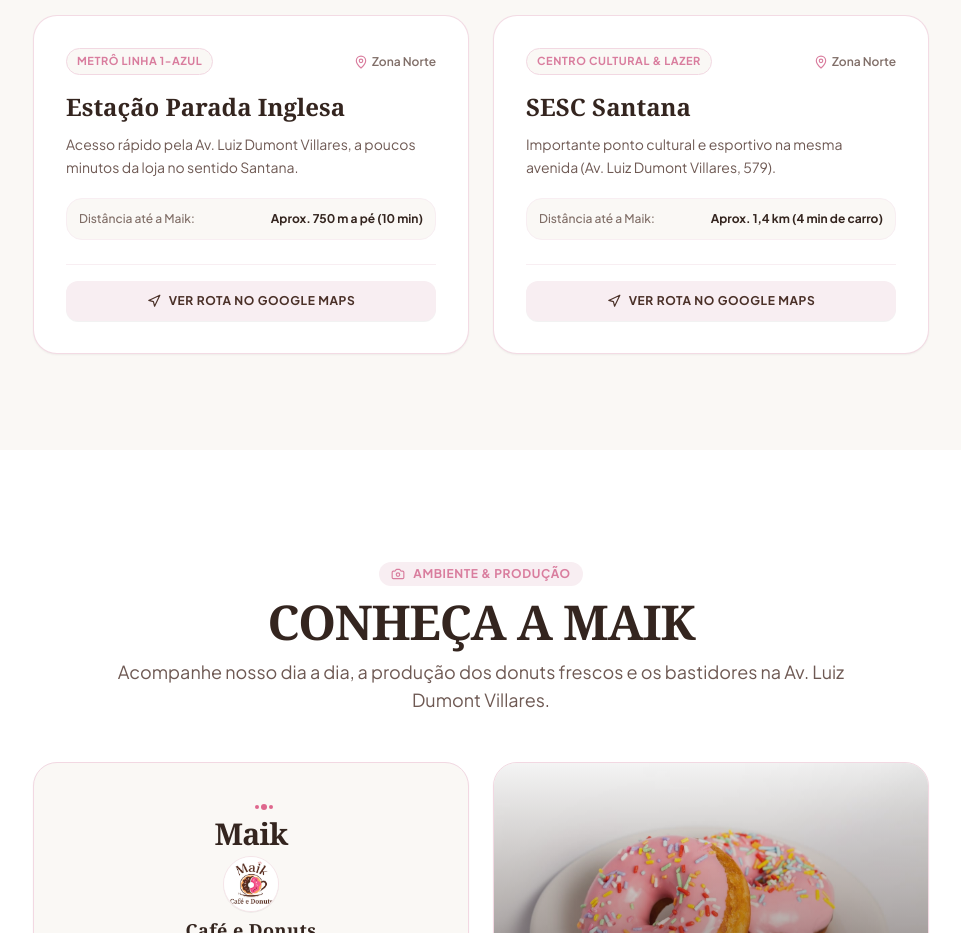
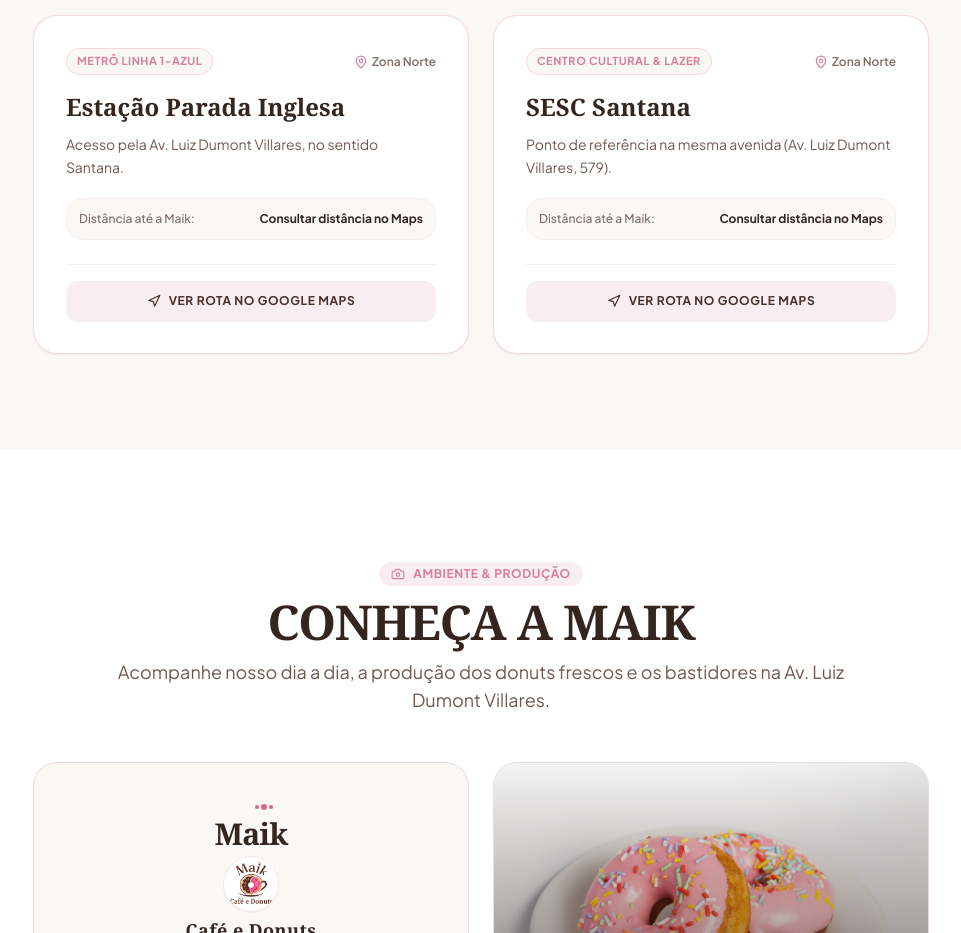
Before and after one commit to Maiksite/Maik-Caf-e-Donuts, a React (Vite) app: page / in a window 1280 px wide. Shown: the part 8580-9513 px from the top of the page, without its empty margins (159-1120 px from the left). Built offline with nearby package versions, Linux system fonts and the light colour scheme; a web font is replaced by a local one.

Commit message:
fix: remove hardcoded travel-time estimates

```diff
--- a/src/data/nearbyPlaces.ts
+++ b/src/data/nearbyPlaces.ts
@@ -7,18 +7,16 @@
     id: 'metro-parada-inglesa',
     name: 'Estação Parada Inglesa',
     type: 'Metrô Linha 1-Azul',
-    referenceText: 'Acesso rápido pela Av. Luiz Dumont Villares, a poucos minutos da loja no sentido Santana.',
+    referenceText: 'Acesso pela Av. Luiz Dumont Villares, no sentido Santana.',
     originAddress: 'Estação Parada Inglesa, Av. Luiz Dumont Villares - Parada Inglesa, São Paulo - SP',
-    mapsUrl: `https://www.google.com/maps/dir/?api=1&origin=Estacao+Parada+Inglesa+Metr%C3%B4+SP&destination=Av.+Luiz+Dumont+Villares%2C+1160+-+Santana%2C+S%C3%A3o+Paulo+-+SP&travelmode=walking`,
-    estimatedDistanceText: 'Aprox. 750 m a pé (10 min)',
+    mapsUrl: 'https://www.google.com/maps/dir/?api=1&origin=Estacao+Parada+Inglesa+Metr%C3%B4+SP&destination=Av.+Luiz+Dumont+Villares%2C+1160+-+Santana%2C+S%C3%A3o+Paulo+-+SP&travelmode=walking',
   },
   {
     id: 'sesc-santana',
     name: 'SESC Santana',
     type: 'Centro Cultural & Lazer',
-    referenceText: 'Importante ponto cultural e esportivo na mesma avenida (Av. Luiz Dumont Villares, 579).',
+    referenceText: 'Ponto de referência na mesma avenida (Av. Luiz Dumont Villares, 579).',
     originAddress: 'SESC Santana, Av. Luiz Dumont Villares, 579 - Santana, São Paulo - SP',
-    mapsUrl: `https://www.google.com/maps/dir/?api=1&origin=SESC+Santana%2C+Av.+Luiz+Dumont+Villares%2C+579&destination=Av.+Luiz+Dumont+Villares%2C+1160+-+Santana%2C+S%C3%A3o+Paulo+-+SP&travelmode=driving`,
-    estimatedDistanceText: 'Aprox. 1,4 km (4 min de carro)',
+    mapsUrl: 'https://www.google.com/maps/dir/?api=1&origin=SESC+Santana%2C+Av.+Luiz+Dumont+Villares%2C+579&destination=Av.+Luiz+Dumont+Villares%2C+1160+-+Santana%2C+S%C3%A3o+Paulo+-+SP&travelmode=driving',
   },
 ];
```
